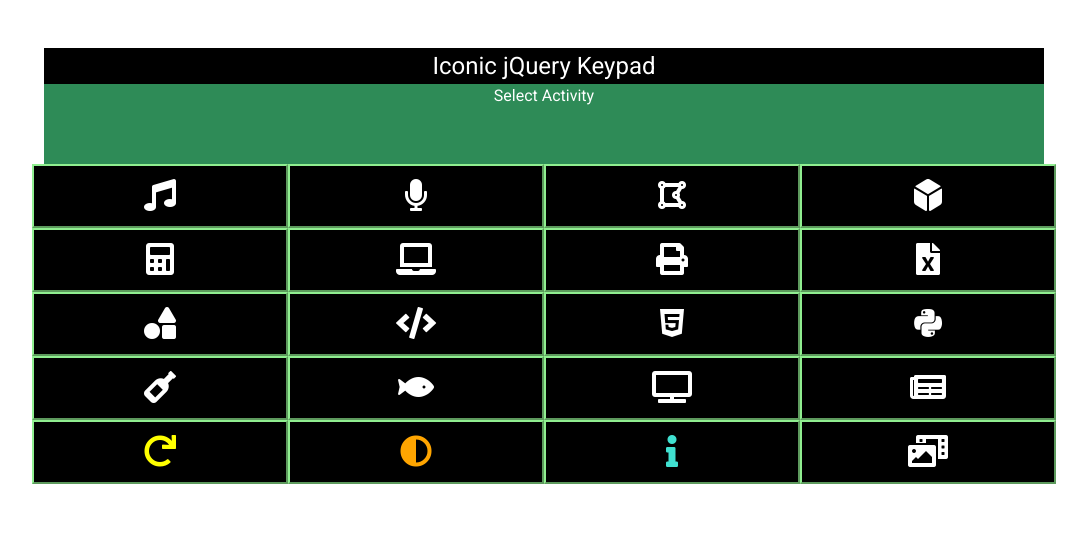
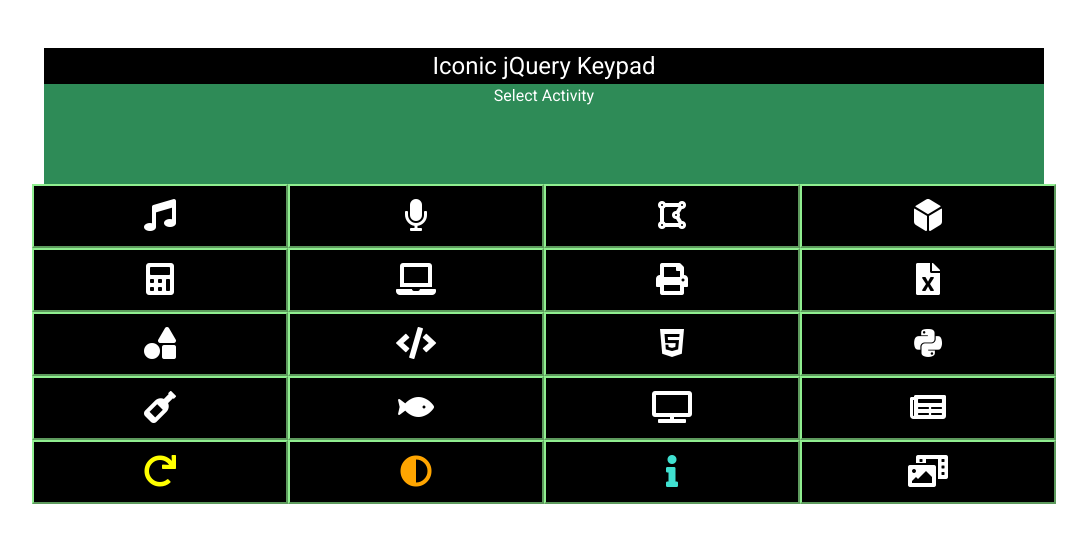
Before and after one commit to derektypist/iconic-jquery-keypad, a plain HTML site: page index.html in a window 1280 px wide. Shown: the whole page, without its empty margins (96-1183 px from the left). Drawn offline with nearby package versions, Linux system fonts and the light colour scheme.

```diff
--- a/css/style.css
+++ b/css/style.css
@@ -25,7 +25,7 @@
 #display {
     color: white;
     background: seagreen;
-    height: 5em;
+    height: 100px;
 }
 
 /* Buttons */
```
